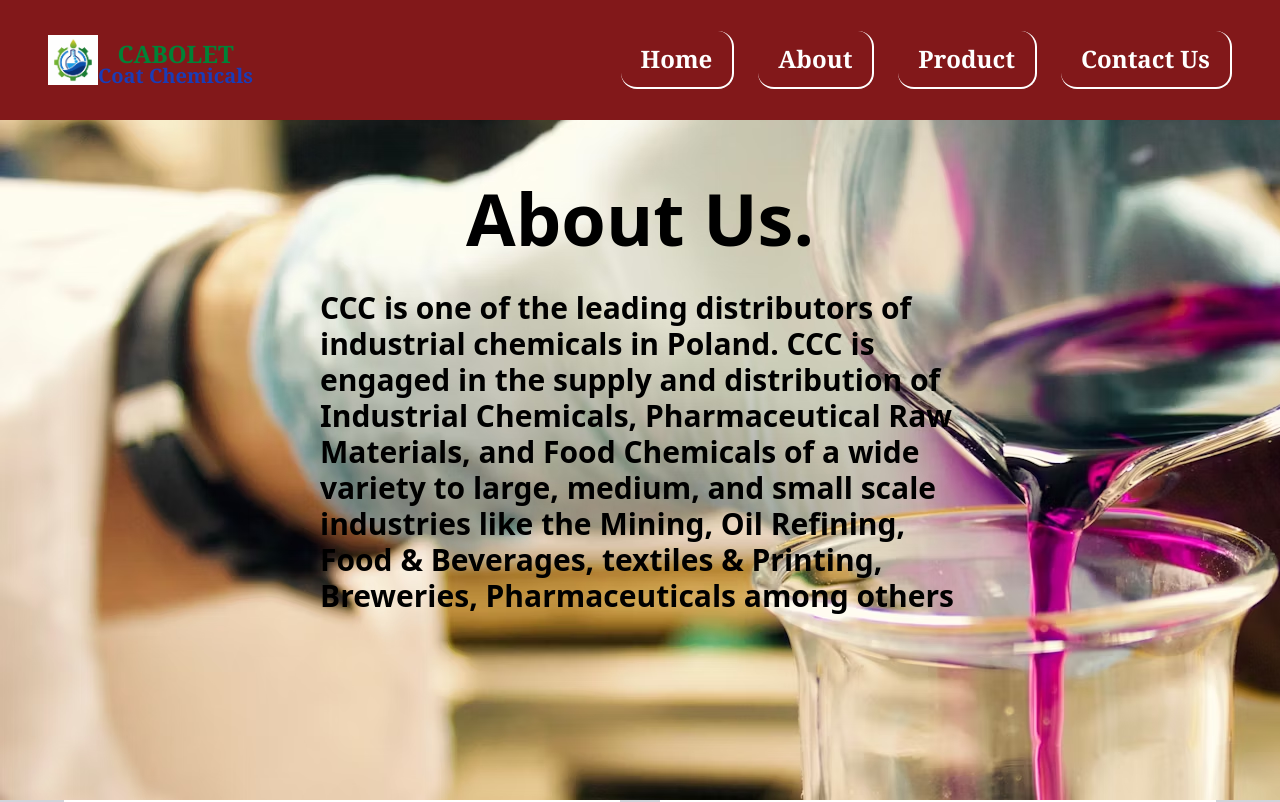
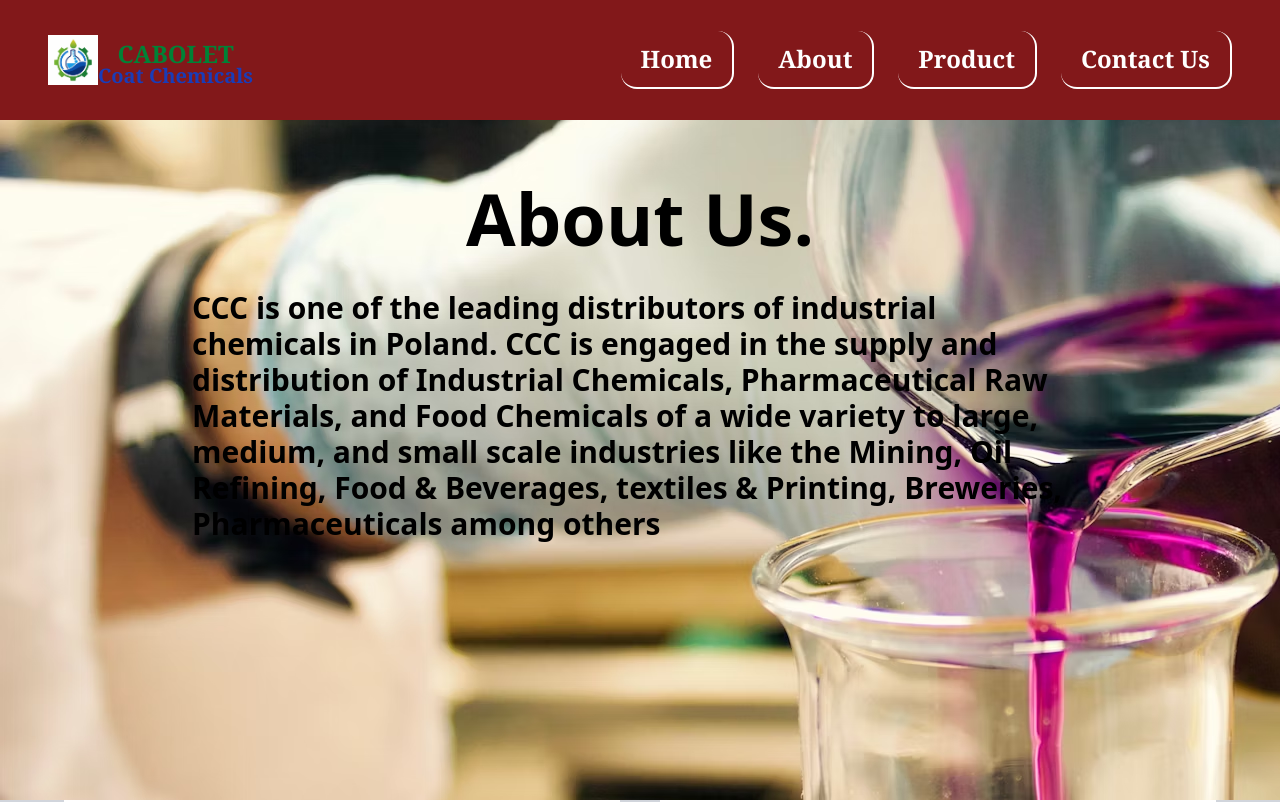
Before and after one commit to onclereg/caboletstore, a Next.js app: page /About in a window 1280 px wide. Shown: the top 802 px of the page. Built offline with nearby package versions, Linux system fonts and the light colour scheme.

Commit message:
third commit

```diff
--- a/app/About/page.tsx
+++ b/app/About/page.tsx
@@ -5,7 +5,7 @@ const About = () => {
   return (
     <div>
         <section className='p-8 min-h-screen w-full text-black grid grid-cols-1 justify-center gap-4 bg-[url(/backgroundimg.avif)] object-fill'>
-            <div className=' md:max-w-[50vw] mx-auto'>
+            <div className=' md:max-w-[70vw] mx-auto'>
                 <p  className='text-xl lg:text-3xl font-semibold'>
                     <h2 className='text-3xl md:text-7xl font-extrabold align-bottom pt-[150px] flex justify-center'>About Us.</h2><br></br>
                     CCC is one of the leading distributors of industrial chemicals in Poland. CCC is engaged in the supply and distribution of Industrial Chemicals, Pharmaceutical Raw Materials, and Food Chemicals of a wide variety to large, medium, and small scale industries like the Mining, Oil Refining, Food & Beverages, textiles & Printing, Breweries, Pharmaceuticals among others
```
